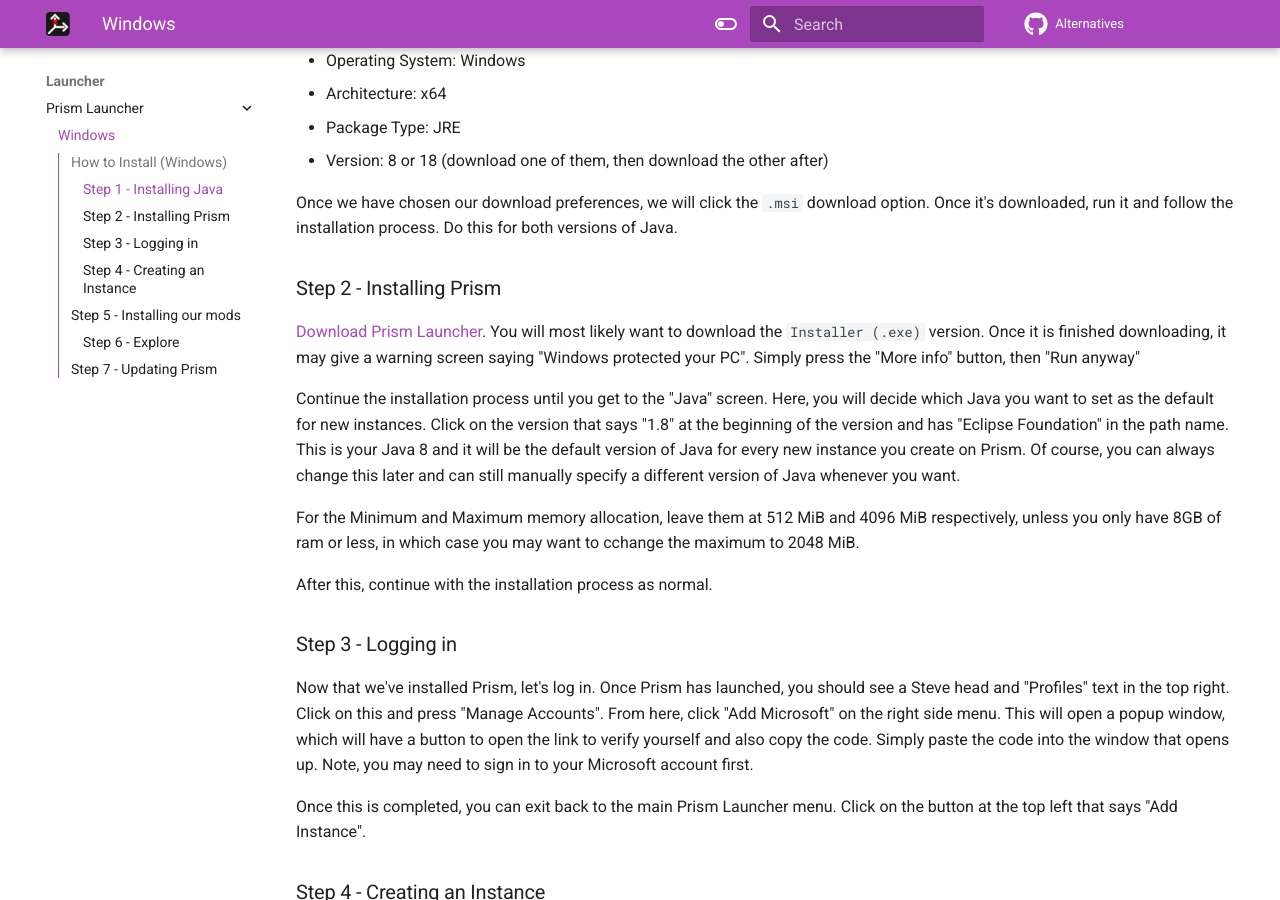
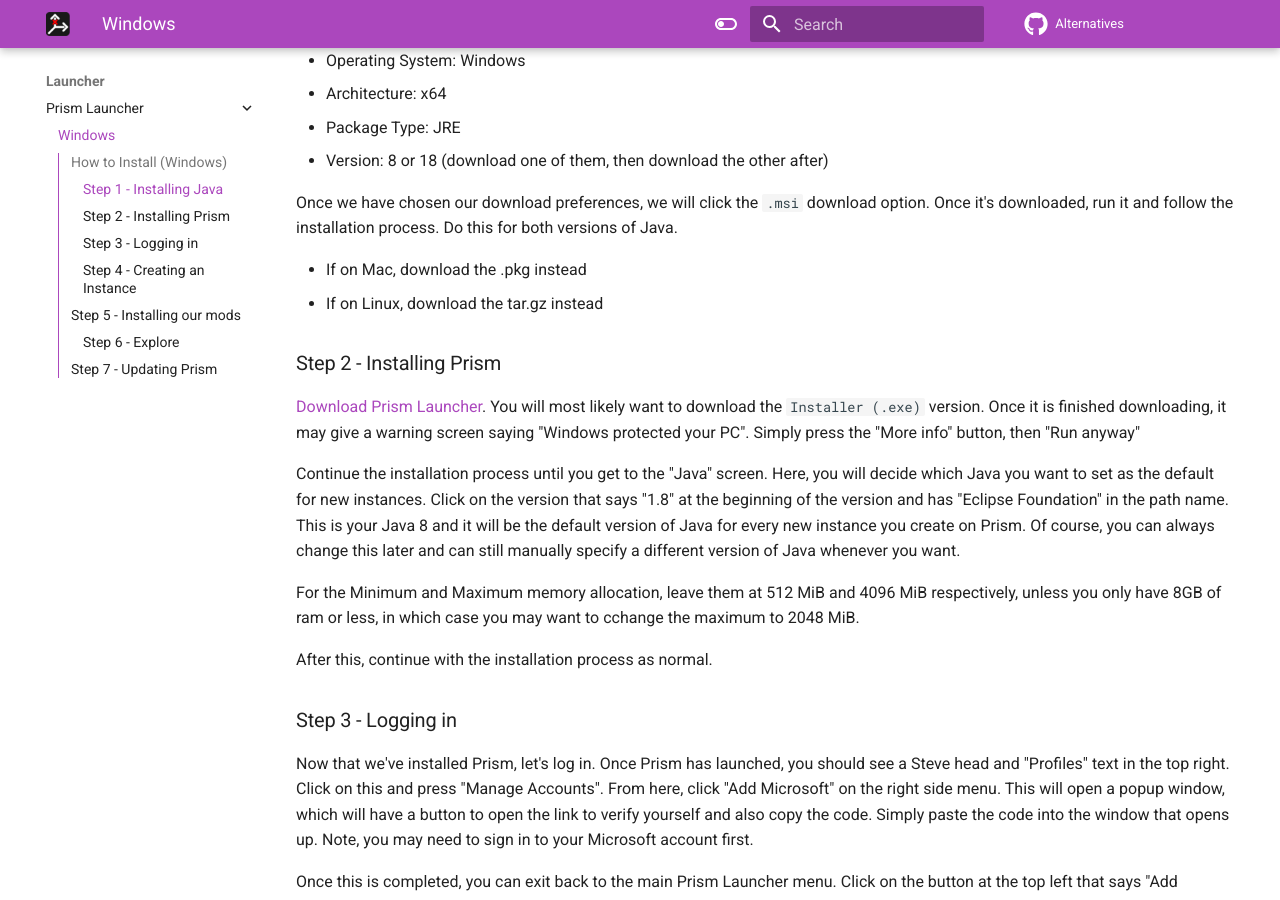
Before and after one commit to MicrocontrollersDev/Alternatives, an MkDocs documentation site: the page built from docs/launcher/prism_win.md, in a window 1280 px wide and 900 px high, scrolled down 781 px. Built offline with MkDocs 1.6.1 and Material for MkDocs 9.7.7, drawn with Linux system fonts in a browser that asks for light colours; comment, search, counter and statistics services are not loaded.

Commit message:
quick mac/linux addition until proper guides are made

```diff
--- a/docs/launcher/prism_win.md
+++ b/docs/launcher/prism_win.md
@@ -20,6 +20,9 @@
 - Version: 8 or 18 (download one of them, then download the other after)
 
 Once we have chosen our download preferences, we will click the `.msi` download option. Once it's downloaded, run it and follow the installation process. Do this for both versions of Java.
+
+- If on Mac, download the .pkg instead
+- If on Linux, download the tar.gz instead
 
 ### Step 2 - Installing Prism
 
```
